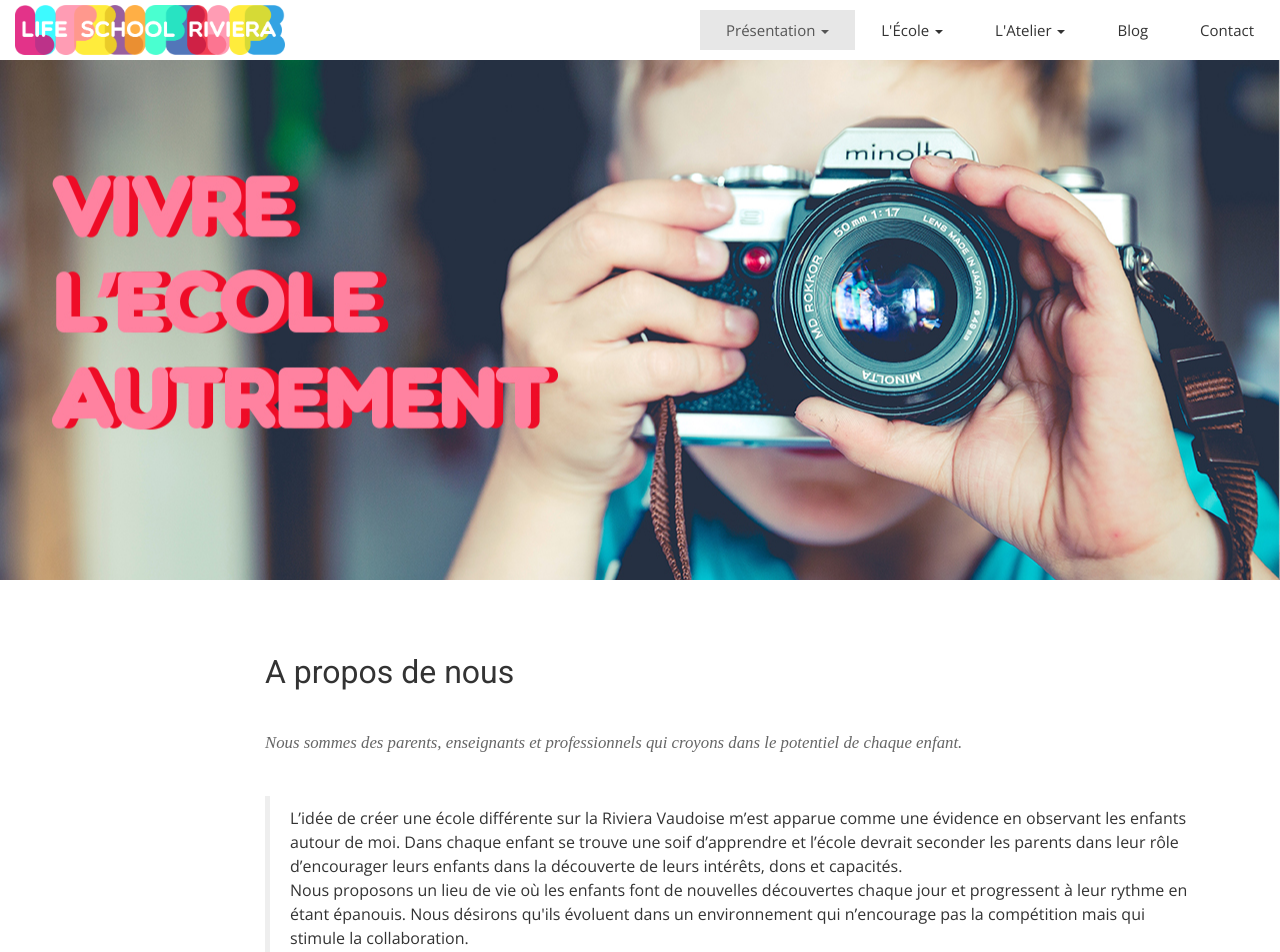
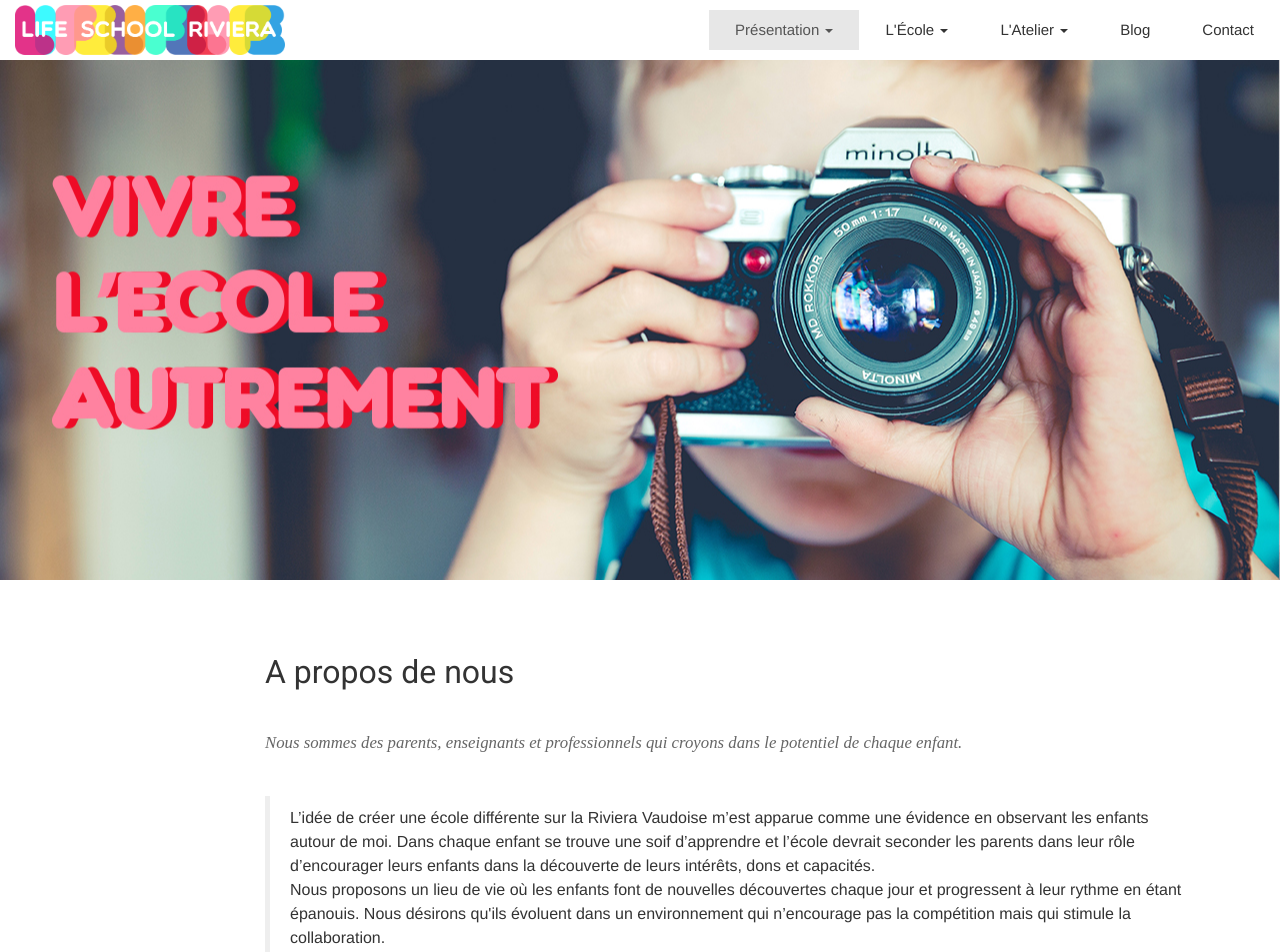
Before and after one commit to midjoule/lifeschool, a Jekyll site: the page built from index.html, in a window 1280 px wide and 1400 px high. Shown: the top 952 px of the window. Built offline with Jekyll 4.4.1, drawn with Linux system fonts in a browser that asks for light colours; nearby versions of some CDN libraries; some web fonts are replaced.

Commit message:
Update airspace.css

```diff
--- a/css/airspace.css
+++ b/css/airspace.css
@@ -14,8 +14,20 @@
 /*--
 	Common Css
 --*/
+html {
+  font-family: 'Open Sans', sans-serif;
+
+  @media screen and (max-width: 600px) {
+        font-size: 12px;
+    }
+  @media screen and (max-width: 1490px) {
+        font-size: 14px;
+    }
+  @media screen and (min-width: 1500px) {
+        font-size: 16px;
+    }
+
 body {
-  font-family: 'Open Sans', sans-serif;
   -webkit-font-smoothing: antialiased;
 }
 h1,
@@ -156,10 +168,11 @@
   font-family: 'Carter One', cursive;
   font-weight: 400;
   font-size: xx-large;
-  font-color: whitesmoke;
+  color: whitesmoke;
   letter-spacing: 0.05em;
   padding: 1em;
   line-height: 2em;
+  text-align:center;
 }
 
 #feature .block p, #slider .block p, #philo .block p, #principles .block p {
```
